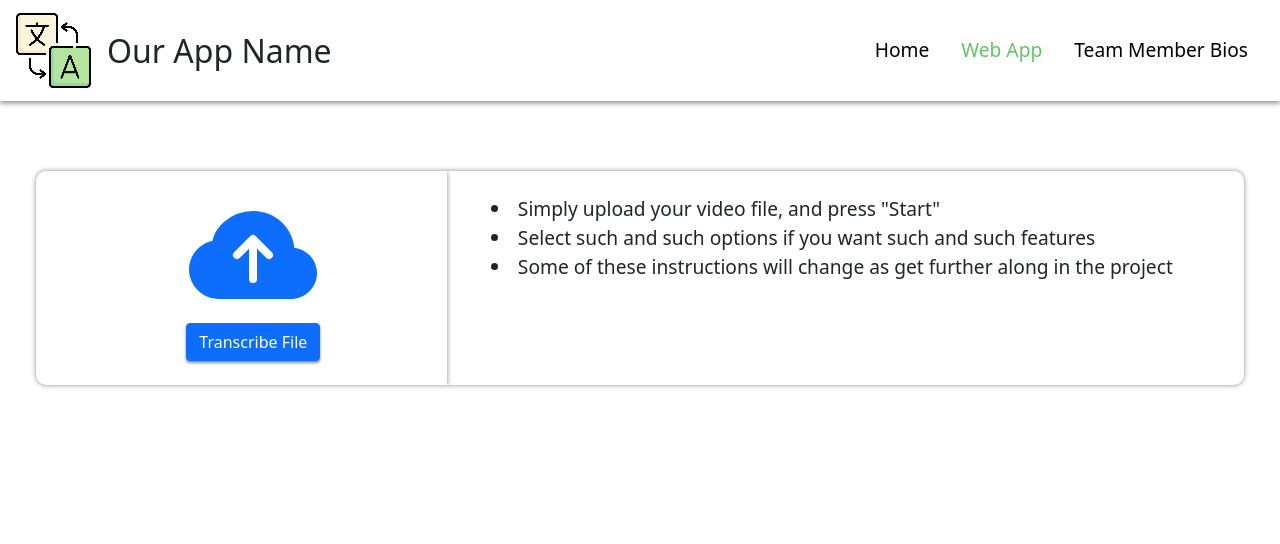
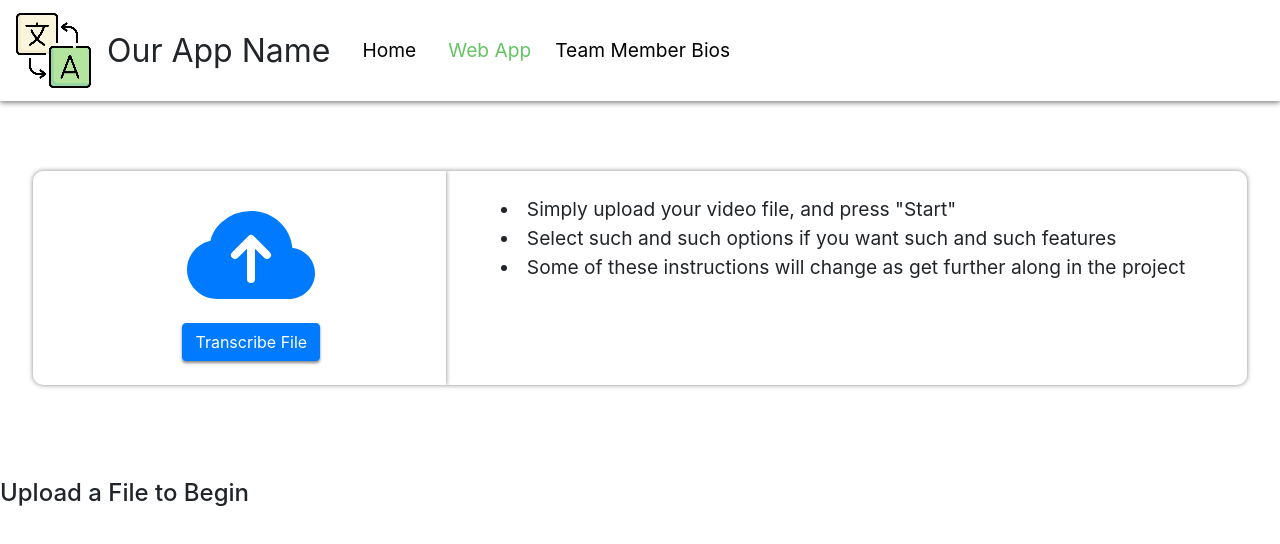
Before and after one commit to NoahZielke/Rosetta-Subs-CS495, a React (Create React App) app in the folder frontend/: page /app-home in a window 1280 px wide. Shown: the top 544 px of the page. Built offline with nearby package versions, Linux system fonts and the light colour scheme.

Commit message:
API Request

```diff
--- a/frontend/package.json
+++ b/frontend/package.json
@@ -10,8 +10,7 @@
     "@types/node": "^12.0.0",
     "@types/react": "^17.0.0",
     "@types/react-dom": "^17.0.0",
-    "bootstrap": "^5.1.1",
-    "bootstrap-icons": "^1.5.0",
+    "axios": "^0.21.4",
     "react": "^17.0.2",
     "react-dom": "^17.0.2",
     "react-dropzone": "^11.3.5",
--- a/frontend/src/components/FileUpload.tsx
+++ b/frontend/src/components/FileUpload.tsx
@@ -1,8 +1,9 @@
-import React, { SetStateAction, useCallback, useEffect, useState } from "react";
-import Dropzone, { useDropzone, DropzoneState } from "react-dropzone";
-import { resolve } from "url";
+import axios, { AxiosResponse } from "axios";
+import React, { FormEvent, useCallback, useState } from "react";
+import { useDropzone } from "react-dropzone";
 import { getMetadata, getThumbnails } from "video-metadata-thumbnails";
-
+import { serverURL } from "../constants";
+import StartButton from "./StartButton";
 
 const CloudUploadSVG: React.FC<{ width?: string; height?: string }> = ({
   width,
@@ -18,6 +19,8 @@ const CloudUploadSVG: React.FC<{ width?: string; height?: string }> = ({
     <path d='M8 2a5.53 5.53 0 0 0-3.594 1.342c-.766.66-1.321 1.52-1.464 2.383C1.266 6.095 0 7.555 0 9.318 0 11.366 1.708 13 3.781 13h8.906C14.502 13 16 11.57 16 9.773c0-1.636-1.242-2.969-2.834-3.194C12.923 3.999 10.69 2 8 2zm2.354 5.146a.5.5 0 0 1-.708.708L8.5 6.707V10.5a.5.5 0 0 1-1 0V6.707L6.354 7.854a.5.5 0 1 1-.708-.708l2-2a.5.5 0 0 1 .708 0l2 2z' />
   </svg>
 );
+
+const acceptedTypes: RegExp[] = [/audio\/*/, /video\/*/];
 
 interface UploadDropzoneProps {
   setFiles: (file: File[]) => void;
@@ -38,9 +41,20 @@ const UploadDropzone: React.FC<UploadDropzoneProps> = ({ setFiles }) => {
 
   return (
     <div>
-      <div className="row px-5 justify-content-center" style={{padding: "70px 0", alignItems: "center", justifyContent: "center",}}>
-        <div className="col-12 row main-module px-4">
-          <div className='col-4' style={{boxShadow: "0px 0px 5px #888888", clipPath: "inset(0px -5px 0px 0px)"}}>
+      <div
+        className='row px-5 justify-content-center'
+        style={{
+          padding: "70px 0",
+          alignItems: "center",
+          justifyContent: "center",
+        }}>
+        <div className='col-12 row main-module px-4'>
+          <div
+            className='col-4'
+            style={{
+              boxShadow: "0px 0px 5px #888888",
+              clipPath: "inset(0px -5px 0px 0px)",
+            }}>
             <div
               {...getRootProps()}
               className=' d-flex flex-column justify-content-center align-items-center p-4'>
@@ -59,10 +73,21 @@ const UploadDropzone: React.FC<UploadDropzoneProps> = ({ setFiles }) => {
             </div>
           </div>
           <div className='col-8'>
-                <ol className='py-4' style={{fontSize:"larger", listStyle:"inside", textAlign:"left"}}>
+            <ol
+              className='py-4'
+              style={{
+                fontSize: "larger",
+                listStyle: "inside",
+                textAlign: "left",
+              }}>
               <li>Simply upload your video file, and press "Start"</li>
-                  <li>Select such and such options if you want such and such features</li>
-                  <li>Some of these instructions will change as get further along in the project</li>
+              <li>
+                Select such and such options if you want such and such features
+              </li>
+              <li>
+                Some of these instructions will change as get further along in
+                the project
+              </li>
             </ol>
           </div>
         </div>
@@ -96,30 +121,91 @@ const FileList: React.FC<{ files: File[] }> = ({ files }) => {
     <>
       {files.map((file) => (
         <div className='row' key={file.name}>
-          {file.name} - {file.size} bytes
+          <ol>
+            <li>
+              <h6>{file.name}</h6>- {file.size / 1000000} MB
+            </li>
+          </ol>
         </div>
       ))}
-      <div> files will de displayed here</div>
     </>
   );
 };
+
 export const FileUpload: React.FC = (props) => {
   const [files, setFiles] = useState<File[]>([]);
+  const [uploading, setUploading] = useState<Boolean>(false);
 
+  const isValidFileType = (files: File[]): boolean => {
+    return files.every((file) => {
+      console.log(file.type);
+      for (let type of acceptedTypes) {
+        if (type.test(file.type)) return true;
+      }
+    });
+  };
+
+  const handleFileUpload = (e: FormEvent<HTMLFormElement>) => {
+    e.preventDefault();
+
+    if (!isValidFileType(files)) {
+      alert("Only images are allowed (png or jpg)");
+      return;
+    }
+
+    setUploading(true);
+    const formData = new FormData();
+    files.forEach((file) => {
+      formData.append("files", file);
+    });
+
+    axios({
+      method: "POST",
+      headers: {
+        "Content-Type": "multipart/form-data",
+      },
+      data: formData,
+      url: serverURL + "/jobs/",
+      // onUploadProgress: (ev: ProgressEvent) => {
+      //   const progress = (ev.loaded / ev.total) * 100;
+      //   updateUploadProgress(Math.round(progress));
+      // },
+    })
+      .then((resp: AxiosResponse<any>) => {
+        console.log(resp);
+        // our mocked response will always return true
+        // in practice, you would want to use the actual response object
+        // setUploadStatus(true);
+        // setUploading(false);
+        // getBase64(file, (uri: string) => {
+        //   setImageURI(uri);
+        // });
+      })
+      .catch((err: Error) => console.error(err));
+  };
+
+  if (files.length) {
     return (
-    <section>
+      <form className='form' onSubmit={(e) => handleFileUpload(e)}>
         <UploadDropzone setFiles={(files) => setFiles(files)} />
         <div className='pt-4'>
-        {files.length ? (
           <>
             <h4>Processing Files</h4>
             <FileList files={files} />
+            <StartButton />
           </>
-        ) : (
-          //<h4>Upload a File to Begin</h4>
+        </div>
+      </form>
+    );
+  }
+
+  return (
+    <form className='form'>
+      <UploadDropzone setFiles={(files) => setFiles(files)} />
+      <div className='pt-4'>
+        <h4>Upload a File to Begin</h4>
         <h4></h4>
-        )}
       </div>
-    </section>
+    </form>
   );
 };
--- /dev/null
+++ b/frontend/src/components/StartButton.tsx
@@ -0,0 +1,17 @@
+import React from "react";
+
+const StartButton: React.FC = () => {
+  return (
+    <button
+      className='btn btn-success slide-in-up'
+      style={{
+        position: "absolute",
+        right: 20,
+        bottom: 20,
+      }}>
+      Start Transcription
+    </button>
+  );
+};
+
+export default StartButton;
--- /dev/null
+++ b/frontend/src/constants.ts
@@ -0,0 +1 @@
+export const serverURL: string = "http://localhost:8000";
--- a/frontend/src/index.tsx
+++ b/frontend/src/index.tsx
@@ -2,11 +2,17 @@ import React from "react";
 import ReactDOM from "react-dom";
 import "./index.css";
 import App from "./App";
-import "bootstrap/dist/css/bootstrap.css";
+
 import { BrowserRouter as Router } from "react-router-dom";
 
 ReactDOM.render(
   <React.StrictMode>
+    <link
+      rel='stylesheet'
+      href='https://stackpath.bootstrapcdn.com/bootstrap/4.3.1/css/bootstrap.min.css'
+      integrity='sha384-ggOyR0iXCbMQv3Xipma34MD+dH/1fQ784/j6cY/iJTQUOhcWr7x9JvoRxT2MZw1T'
+      crossOrigin='anonymous'
+    />
     <Router>
       <App />
     </Router>
```
Also changed, not shown: frontend/src/Layout.tsx (deleted, +0 -20 lines), frontend/src/pages/AppHome.tsx (+26 -14 lines), 2 other files (tests, documents, lock files or other folders). Lines whose indentation alone changed are shown as unchanged.
